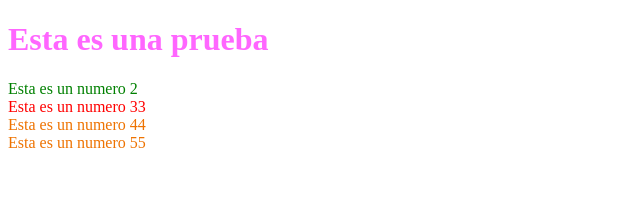
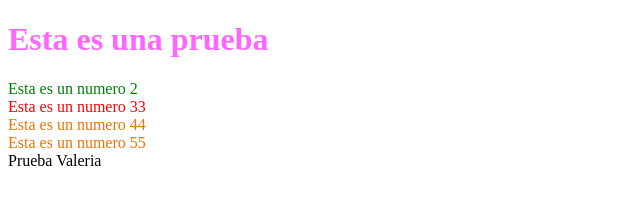
Before and after one commit to chrisfs313/at-capacitaciones, a plain HTML site: page css_ejemplo01.html in a window 1280 px wide. Shown: the whole page, without its empty margins (0-640 px from the left). Drawn offline with Linux system fonts and the light colour scheme.

Commit message:
Prueba cambio css_ejemplo01

```diff
--- a/css_ejemplo01.html
+++ b/css_ejemplo01.html
@@ -20,5 +20,7 @@
         <div class="div_class div_class_otro">Esta es un numero 33</div>
         <div class="div_class">Esta es un numero 44</div>
         <div class="div_class">Esta es un numero 55</div>
+
+        Prueba Valeria
     </body>
 </html>
```
